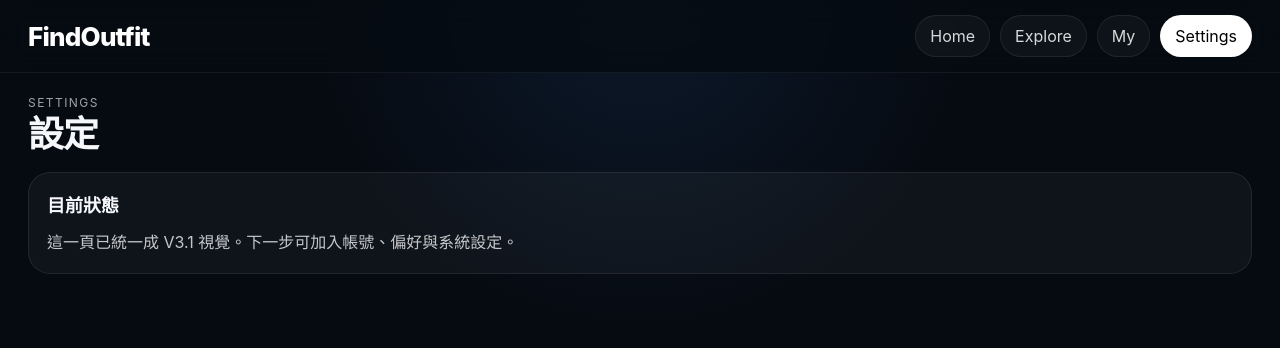
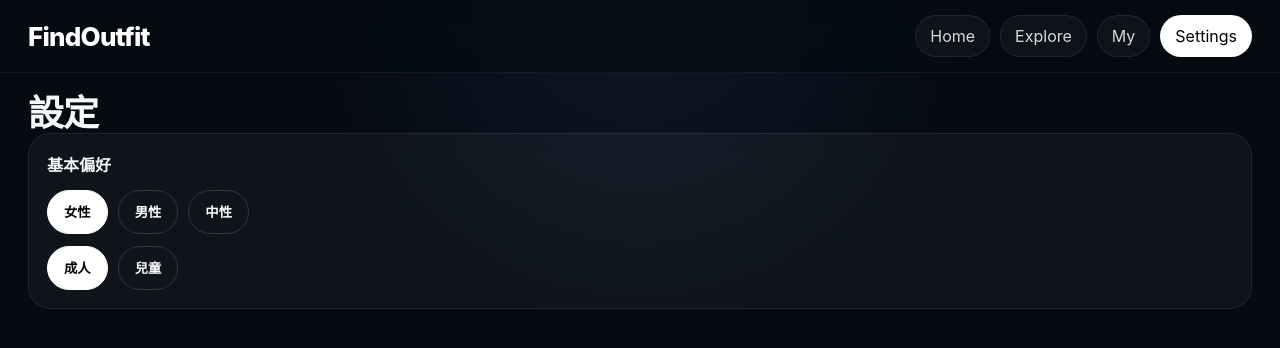
Before and after one commit to howeasyshare-glitch/simon, a Next.js app: page /settings in a window 1280 px wide. Shown: the top 348 px of the page. Built offline with nearby package versions, Linux system fonts and the light colour scheme.

Commit message:
Update page.tsx

```diff
--- a/app/settings/page.tsx
+++ b/app/settings/page.tsx
@@ -1,23 +1,48 @@
+"use client";
+
 import styles from "../page.module.css";
 import NavBar from "../../components/NavBar";
+import { useState } from "react";
 
-export default function Page() {
+export default function SettingsPage() {
+  const [gender, setGender] = useState("女性");
+  const [audience, setAudience] = useState("成人");
+
   return (
     <main className={styles.page}>
       <NavBar />
-      <section className={styles.contentWrap}>
-        <div className={styles.sectionHead}>
-          <div>
-            <div className={styles.kicker}>Settings</div>
-            <h1 className={styles.sectionTitle}>設定</h1>
+
+      <div className={styles.contentWrap}>
+        <h2 className={styles.sectionTitle}>設定</h2>
+
+        <div className={styles.card}>
+          <div className={styles.blockTitle}>基本偏好</div>
+
+          <div className={styles.segmentRow}>
+            {["女性", "男性", "中性"].map((v) => (
+              <button
+                key={v}
+                className={gender === v ? styles.activePill : styles.pill}
+                onClick={() => setGender(v)}
+              >
+                {v}
+              </button>
+            ))}
+          </div>
+
+          <div className={styles.segmentRow}>
+            {["成人", "兒童"].map((v) => (
+              <button
+                key={v}
+                className={audience === v ? styles.activePill : styles.pill}
+                onClick={() => setAudience(v)}
+              >
+                {v}
+              </button>
+            ))}
           </div>
         </div>
-
-        <div className={styles.historyBlock}>
-          <div className={styles.historyTitle}>目前狀態</div>
-          <div className={styles.cardText}>這一頁已統一成 V3.1 視覺。下一步可加入帳號、偏好與系統設定。</div>
-        </div>
-      </section>
+      </div>
     </main>
   );
 }
```
